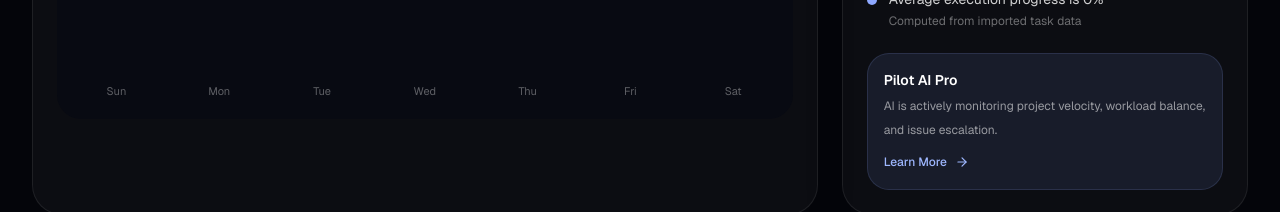
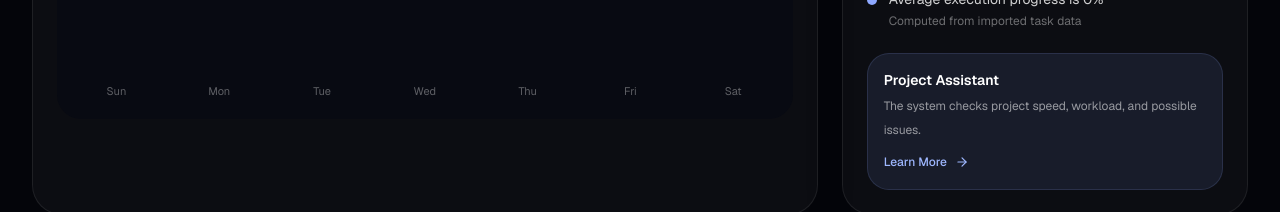
Before and after one commit to lindajerbi58-create/pilot, a Next.js app: page /dashboard in a window 1280 px wide. Shown: the part 902-1114 px from the top of the page. Built offline with nearby package versions, Linux system fonts and the light colour scheme; no server answers; the database is empty.

Commit message:
refactor: simplify recent updates section

```diff
--- a/app/dashboard/page.tsx
+++ b/app/dashboard/page.tsx
@@ -572,11 +572,10 @@ Risk Level: {systemRiskLevel}
 </div>
 
             <div className="mt-6 rounded-[22px] border border-[#8ea8ff]/15 bg-[#8ea8ff]/10 p-4">
-              <p className="text-sm font-semibold text-white">Pilot AI Pro</p>
-              <p className="mt-1 text-xs leading-6 text-white/55">
-                AI is actively monitoring project velocity, workload balance, and
-                issue escalation.
-              </p>
+              <p className="text-sm font-semibold text-white">Project Assistant</p>
+<p className="mt-1 text-xs leading-6 text-white/55">
+  The system checks project speed, workload, and possible issues.
+</p>
               <Link
                 href="/ai-insights"
                 className="mt-3 inline-flex items-center gap-2 text-xs font-medium text-[#9eb7ff] hover:text-white"
```
